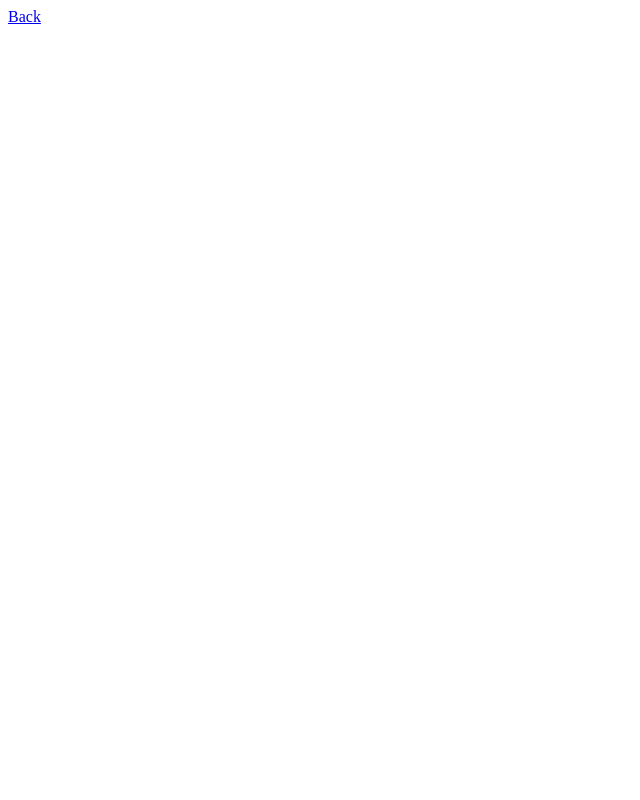
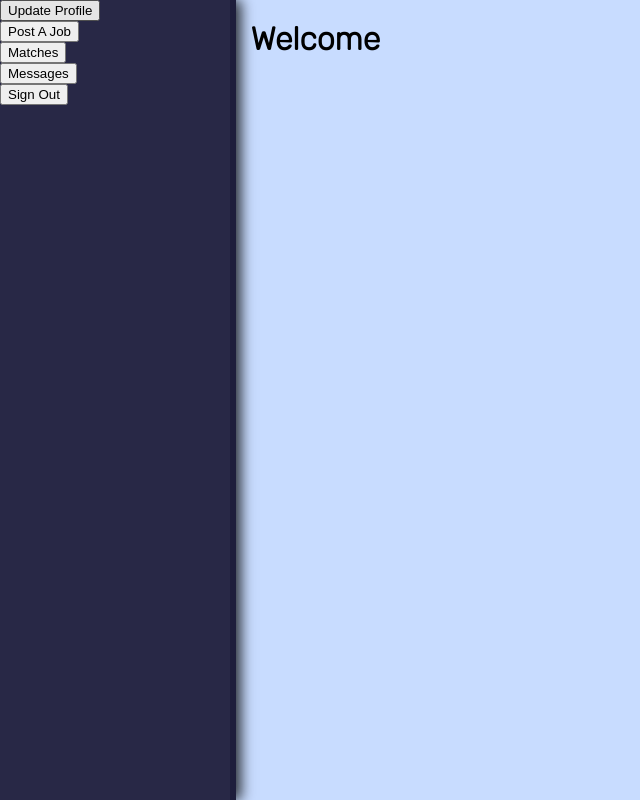
Before and after one commit to Sage1134/CareerMatch, a plain HTML site: page dashboard/dashboard.html in a window 1280 px wide. Shown: the whole page, without its empty margins (0-640 px from the left). Drawn offline with Linux system fonts and the light colour scheme.

Commit message:
dashboard prototype

```diff
--- a/dashboard/dashboard.html
+++ b/dashboard/dashboard.html
@@ -6,8 +6,29 @@
         <link rel="Stylesheet" type="text/css" href="dashboardStylesheet.css">
     </head>
     <body>
-        <div class="container">
-            <a href="../signIn/signIn.html">Back</a>
+        <div id="container">
+            <div id="sidebar">
+                <div id="updateProfile">
+                    <button>Update Profile</button>
+                </div>
+                <div id="postJob">
+                    <button>Post A Job</button>
+                </div>
+                <div id="matches">
+                    <button>Matches</button>
+                </div>
+                <div id="messages">
+                    <button>Messages</button>
+                </div>
+                <div id="signOut">
+                    <button>Sign Out</button>
+                </div>
+            </div>
+            <div id="main">
+                <div id="title">
+                    <h1 id="welcome">Welcome</h1>
+                </div>
+            </div>
         </div>
     </body>
     <script type="text/javascript" src="dashboardScript.js"></script>
--- a/dashboard/dashboardStylesheet.css
+++ b/dashboard/dashboardStylesheet.css
@@ -0,0 +1,37 @@
+@import url('https://fonts.googleapis.com/css2?family=Rubik:wght@300&display=swap');
+
+body {
+    background-color: rgb(200, 220, 255);
+    font-family: Rubik, sans-serif;
+    margin: 0px;
+    padding: 0px;
+}
+
+#container {
+    background-color: rgb(200, 220, 255);
+    display: flex;
+}
+
+#sidebar {
+    position: absolute;
+    color: white;
+    width: 18vw;
+    height: 100vh;
+    background-color: rgb(40, 40, 70);
+    border: 0px;
+    border-right: 0.5vw;
+    border-style: solid;
+    border-color: rgb(30, 30, 60);
+    box-shadow: 5px 0px 1vw rgba(0, 0, 0, 0.8);
+}
+
+#main {
+    background-color: rgb(200, 220, 255);
+    margin-left: 18vw;
+    padding: 20px;
+}
+
+#welcome {
+    margin: 0px;
+    color: black;
+}
```
Also changed, not shown: 1 other file.
